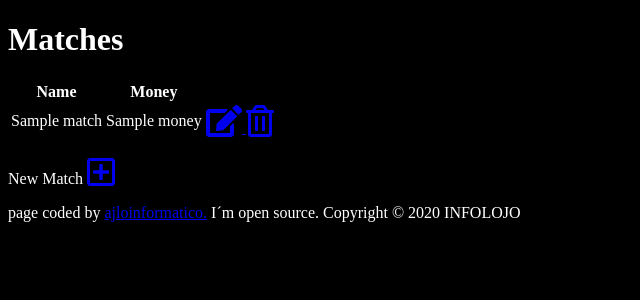
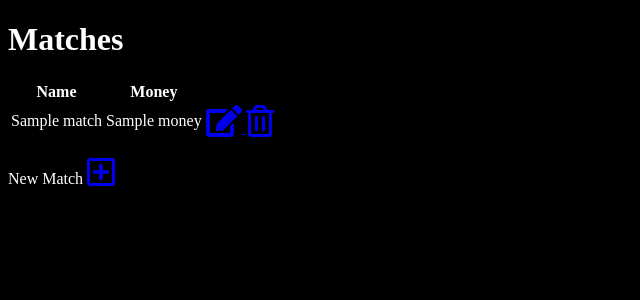
Before and after one commit to ajloinformatico/Django-Poker-Back, a Django app: template poker/templates/crud.html in a window 1280 px wide. Shown: the part 85-385 px from the top of the page, without its empty margins (0-640 px from the left). Run offline with Django 3.2, Linux system fonts and the light colour scheme; the template is opened without the code that fills it: most values are stand-ins (such as "Sample title", 1, 10 or a date in 2020).

Commit message:
small commit

```diff
--- a/poker/templates/base.html
+++ b/poker/templates/base.html
@@ -13,16 +13,12 @@
     <h2>POKER DJNAGO-APP</h2>
     <p class="current_player">{% block current_player %}
     {% endblock current_player %}
+    {% block exit %}
+    {% endblock exit %}
 </header>
 <body>
 {% block content %}
 {% endblock content %}
-<footer class='footerFixed'>
-        <p>page coded by <a href="https://github.com/ajloinformatico" target="_blank" title="Github page">ajloinformatico.</a>
-            I´m open source.
-            Copyright © 2020 INFOLOJO
-        </p>
-</footer>
  <script src="https://use.fontawesome.com/releases/v5.15.1/js/all.js" data-auto-replace-svg="nest"></script>
 </body>
 </html>
```
Also changed, not shown: poker/db.sqlite3.
